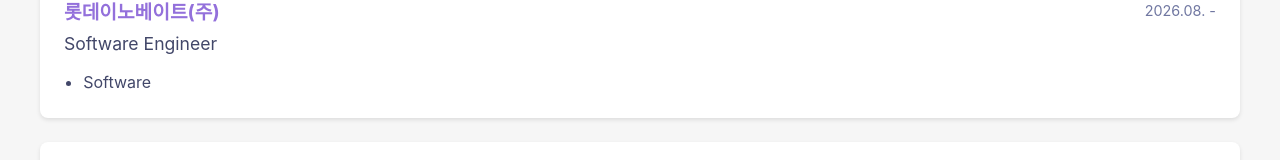
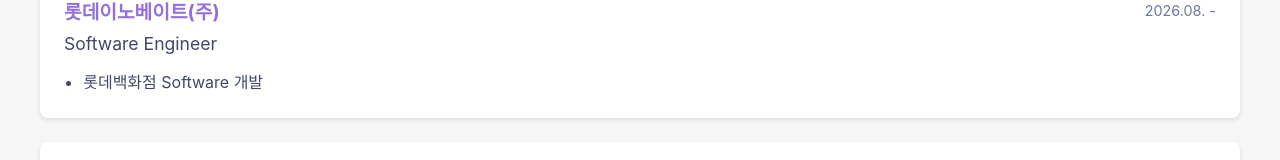
Before and after one commit to Made-By-Mukho/made-by-mukho.github.io, a React (Vite) app: page / in a window 1280 px wide. Shown: the part 717-877 px from the top of the page. Built offline with nearby package versions, Linux system fonts and the light colour scheme.

Commit message:
Chore: 데이터 추가 - 묵호갤러리 프로젝트 추가 - 언더월드라인+ 링크 변경 - 경력 수정

```diff
--- a/src/data/Experiences.ts
+++ b/src/data/Experiences.ts
@@ -18,6 +18,6 @@
     company: "롯데이노베이트(주)",
     role: "Software Engineer",
     period: "2026.08. -",
-    description: ["Software"],
+    description: ["롯데백화점 Software 개발"],
   },
 ];
--- a/src/data/Projects.ts
+++ b/src/data/Projects.ts
@@ -17,6 +17,7 @@
 import meomeokno from "../assets/images/meomeokno.png";
 // import muktbook from "../assets/images/muktbook.png";
 import cafficiency from "../assets/images/cafficiency.png";
+import mukgall from "../assets/images/mukgall.png";
 
 export const projects: Project[] = [
   {
@@ -40,7 +41,7 @@
     title: "Underworld LINE+",
     description: "1:1 웹/앱 실시간 채팅 서비스",
     imageUrl: underworld,
-    projectUrl: "https://underworld-line.mukho.r-e.kr/",
+    projectUrl: "https://linepro.mukho.r-e.kr/",
     githubUrl: "https://github.com/mukhoplus/Underworld-LINE-Plus",
   },
   {
@@ -140,4 +141,12 @@
     projectUrl: "https://cafficiency.vercel.app/",
     githubUrl: "https://github.com/mukhoplus/cafficiency",
   },
+  {
+    id: 16,
+    title: "묵호 갤러리",
+    description: "묵호의 커뮤니티 사이트",
+    imageUrl: mukgall,
+    projectUrl: "https://mukgall.vercel.app/",
+    githubUrl: "https://github.com/fakeengineer333/mukgall",
+  },
 ];
```
Also changed, not shown: src/assets/images/mukgall.png (added).
